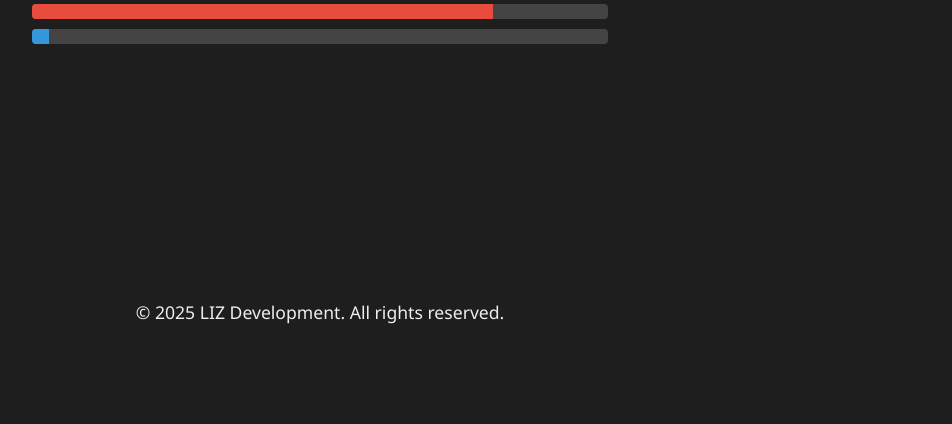
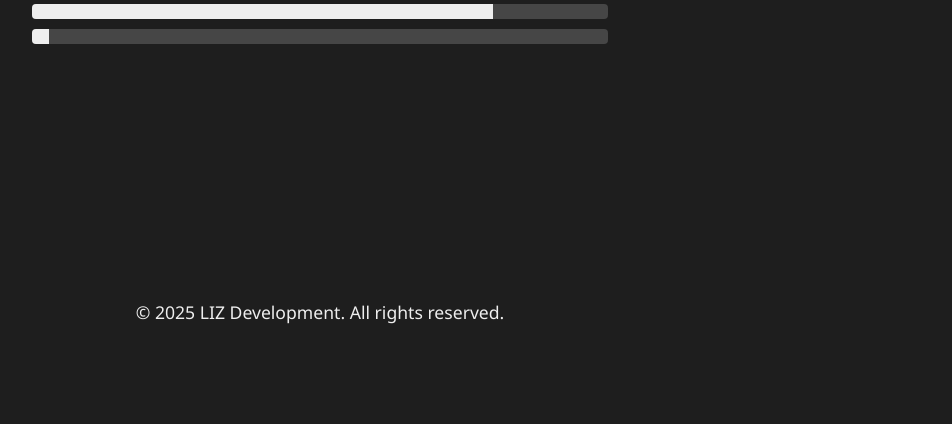
Before and after one commit to 3nd0en/clockprogress, a plain HTML site: page index.html in a window 1280 px wide. Shown: the part 456-880 px from the top of the page, without its empty margins (320-1272 px from the left). Drawn offline with Linux system fonts and the light colour scheme.

Commit message:
モノトーンテーマの適用

```diff
--- a/index.html
+++ b/index.html
@@ -9,18 +9,18 @@
   <style>
     :root { /* dark mode */
       --bg-color: #1e1e1e;
-      --text-color: #eee;
-      --bar-bg: #444;
-      --bar-fill: #e74c3c;
-      --bar-fill-min: #3498db;
+      --text-color: #eeeeee;
+      --bar-bg: #464646;
+      --bar-fill: #eeeeee;
+      --bar-fill-min: #eeeeee;
     }
 
     body.light-mode {
       --bg-color: #eeeeee;
-      --text-color: #000000;
-      --bar-bg: #aaaaaa;
-      --bar-fill: #721a1a;
-      --bar-fill-min: #15425f;
+      --text-color: #1e1e1e;
+      --bar-bg: #afafaf;
+      --bar-fill: #1e1e1e;
+      --bar-fill-min: #1e1e1e;
     }
 
     body {
```
